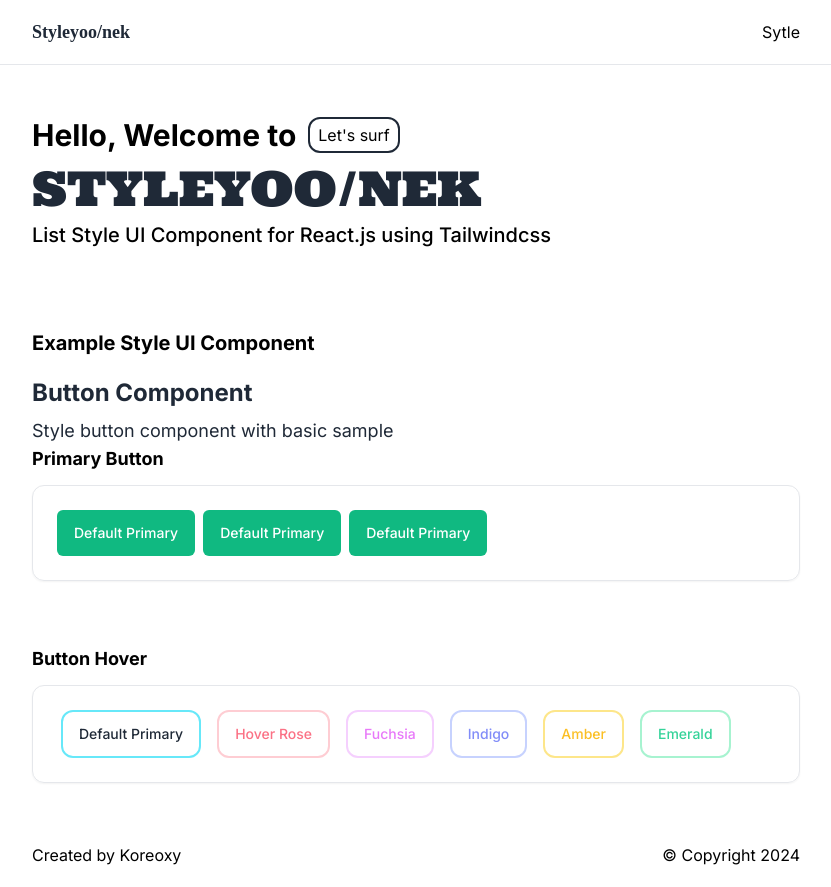
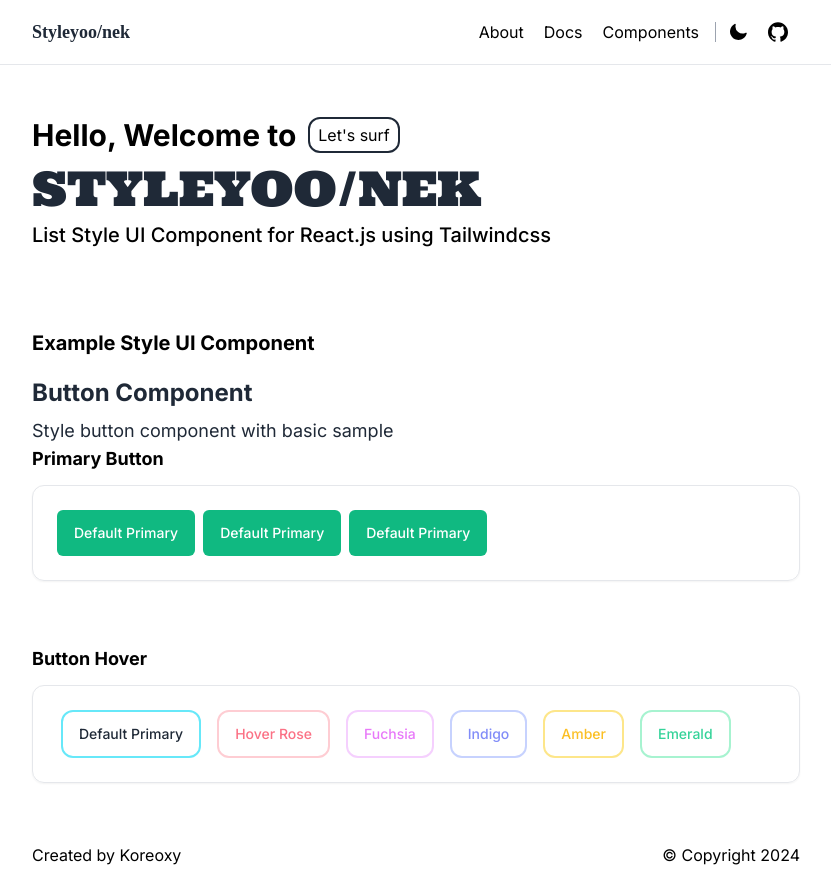
Before and after one commit to koreoxy/styleyoo-nek, a React (Vite) app: page / in a window 1280 px wide. Shown: the whole page, without its empty margins (224-1055 px from the left). Built offline with nearby package versions, Linux system fonts and the light colour scheme; a web font is replaced by a local one.

Commit message:
update : navbar and add react-icon

```diff
--- a/package.json
+++ b/package.json
@@ -12,6 +12,7 @@
   "dependencies": {
     "react": "^18.2.0",
     "react-dom": "^18.2.0",
+    "react-icons": "^5.0.1",
     "react-router-dom": "^6.22.3",
     "tailwind-merge": "^2.2.1"
   },
--- a/src/components/site/Navbar.tsx
+++ b/src/components/site/Navbar.tsx
@@ -1,8 +1,10 @@
+import { HiMiniMoon } from "react-icons/hi2";
+import { SiGithub } from "react-icons/si";
 import { Link } from "react-router-dom";
 
 export const Navbar = () => {
   return (
-    <div className="w-full sticky top-0 z-50 border-b bg-white">
+    <nav className="w-full sticky top-0 z-50 border-b bg-white">
       <div className="flex h-16 items-center px-10 sm:px-16 lg:px-44">
         <div className="mx-auto w-full max-w-3xl space-y-20">
           <div className="flex justify-between">
@@ -14,10 +16,22 @@ export const Navbar = () => {
                 Styleyoo/nek
               </Link>
             </div>
-            <div className="flex flex-1 items-center justify-end">Sytle</div>
+            <div className="flex flex-1 items-center justify-end gap-4">
+              <div className="flex items-center gap-5">
+                <Link to="/about">About</Link>
+                <Link to="/">Docs</Link>
+                <Link to="/">Components</Link>
+              </div>
+              <div className="flex gap-5 border-l-[1px] border-gray-400 px-3">
+                <HiMiniMoon className="w-5 h-5" />
+                <a href="">
+                  <SiGithub className="w-5 h-5" />
+                </a>
+              </div>
+            </div>
           </div>
         </div>
       </div>
-    </div>
+    </nav>
   );
 };
```
Also changed, not shown: 1 other file (tests, documents, lock files or other folders).
